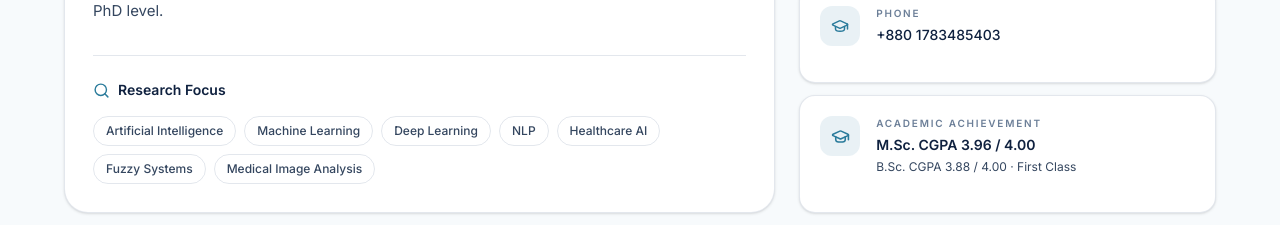
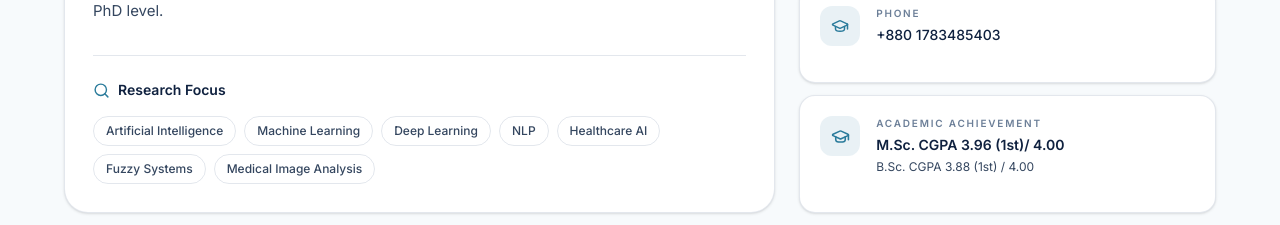
Before and after one commit to Silvia-sifath/my-portfolio, a React (Vite) app in the folder Protfolio/: page / in a window 1280 px wide. Shown: the part 1440-1665 px from the top of the page. Built offline with nearby package versions, Linux system fonts and the light colour scheme.

Commit message:
Update About.tsx

```diff
--- a/Protfolio/src/components/About.tsx
+++ b/Protfolio/src/components/About.tsx
@@ -167,11 +167,11 @@ export function About() {
                 </p>
 
                 <p className="mt-1 text-sm font-semibold text-[var(--color-heading)]">
-                  M.Sc. CGPA 3.96 / 4.00
+                  M.Sc. CGPA 3.96 (1st)/ 4.00
                 </p>
 
                 <p className="mt-1 text-xs text-[var(--color-text)]">
-                  B.Sc. CGPA 3.88 / 4.00 · First Class
+                  B.Sc. CGPA 3.88 (1st) / 4.00
                 </p>
               </div>
             </div>
```
